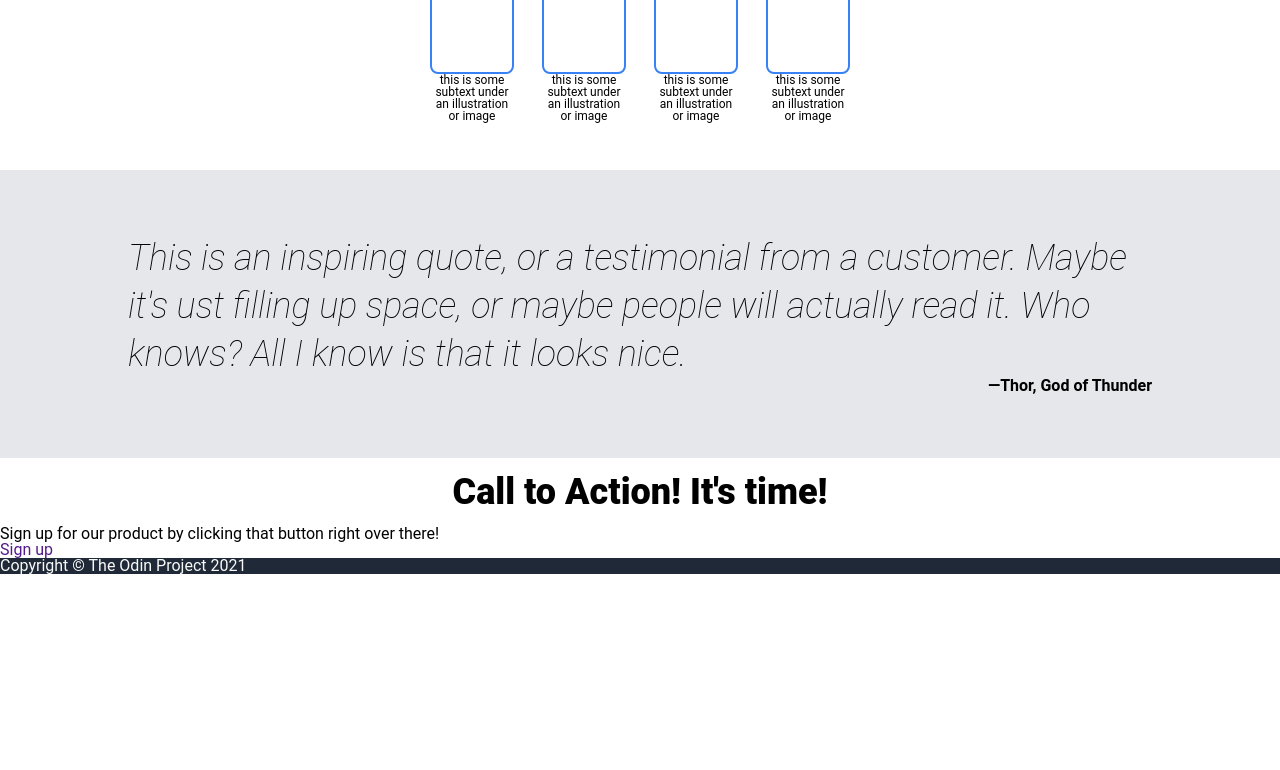
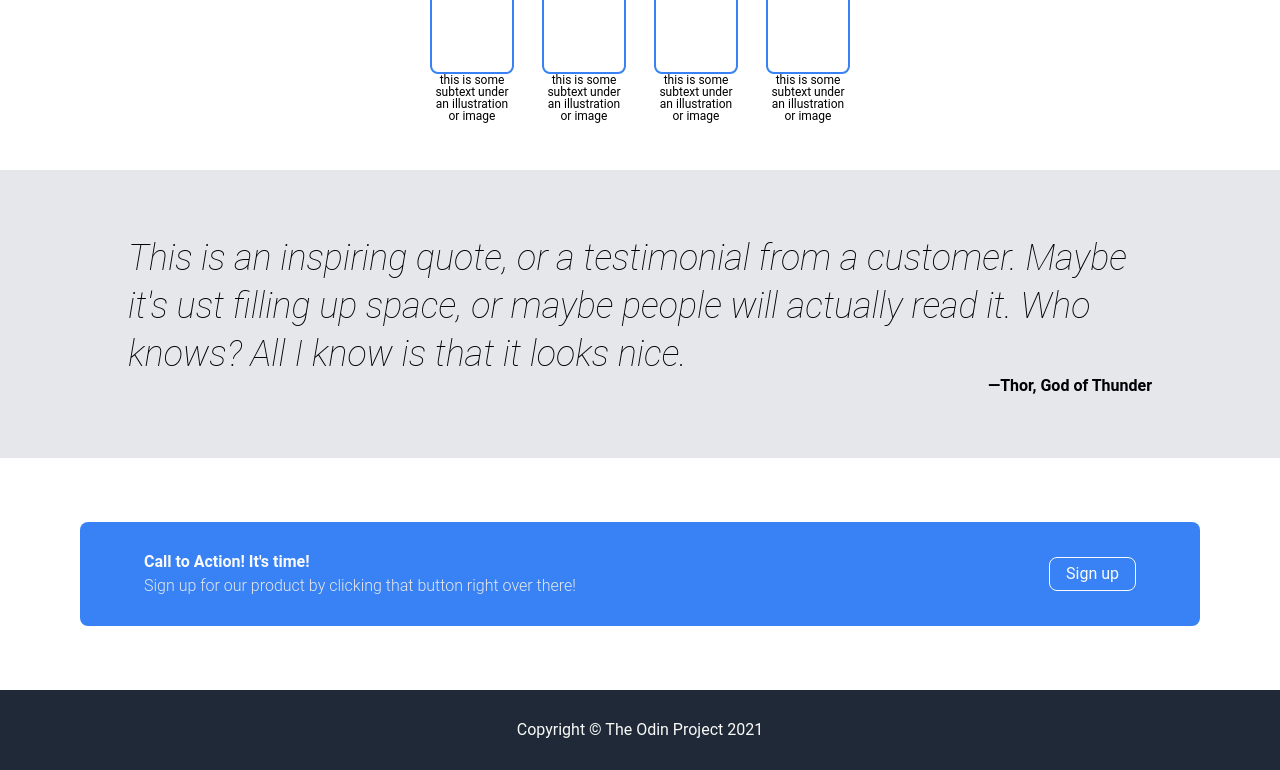
Before and after one commit to cjdemille/odin-landing-page, a plain HTML site: page index.html in a window 1280 px wide. Shown: the part 534-1304 px from the top of the page. Before the commit the page ends 1109 px from the top, so only its background shows below. Drawn offline with Linux system fonts and the light colour scheme.

Commit message:
add call to action and footer

```diff
--- a/css/styles.css
+++ b/css/styles.css
@@ -88,7 +88,7 @@ h1 {
     padding: 3rem 1rem;
 }
 
-h2{
+.random-info h2{
    font-size:2.25rem;
    font-weight: 900;
    text-align:center;
@@ -143,3 +143,40 @@ h2{
     align-self: flex-end;
     font-weight: 700;
 }
+
+/* call to action */
+.call-to-action{
+    background-color: #3882f6;
+    margin:4rem 5rem;
+    padding:2rem 4rem;
+    color:#f9faf8;
+    display:flex;
+    text-align: left;
+    justify-content: space-between;
+    align-items: center;
+}
+
+.call-to-action h2{
+    font-weight: 700;
+    margin-bottom: .5rem;
+}
+
+.call-to-action p{
+    font-weight: 300;
+    color: #e5e7e8;
+}
+
+.call-to-action a{
+    color: #f9faf8;
+    border:1px solid #f9faf8;
+    padding: .5rem 1rem;
+}
+
+/* footer styling */
+
+footer{
+    display:flex;
+    justify-content: center;
+    align-items:center;
+    padding: 2rem;
+}
--- a/index.html
+++ b/index.html
@@ -96,7 +96,7 @@
                 <h2>Call to Action! It's time!</h2>
                 <p>Sign up for our product by clicking that button right over there!</p>
             </div>
-            <a href="">Sign up</a>
+            <a href="" class="rounded">Sign up</a>
         </section>
     </main>
     <footer class="dark">
```
